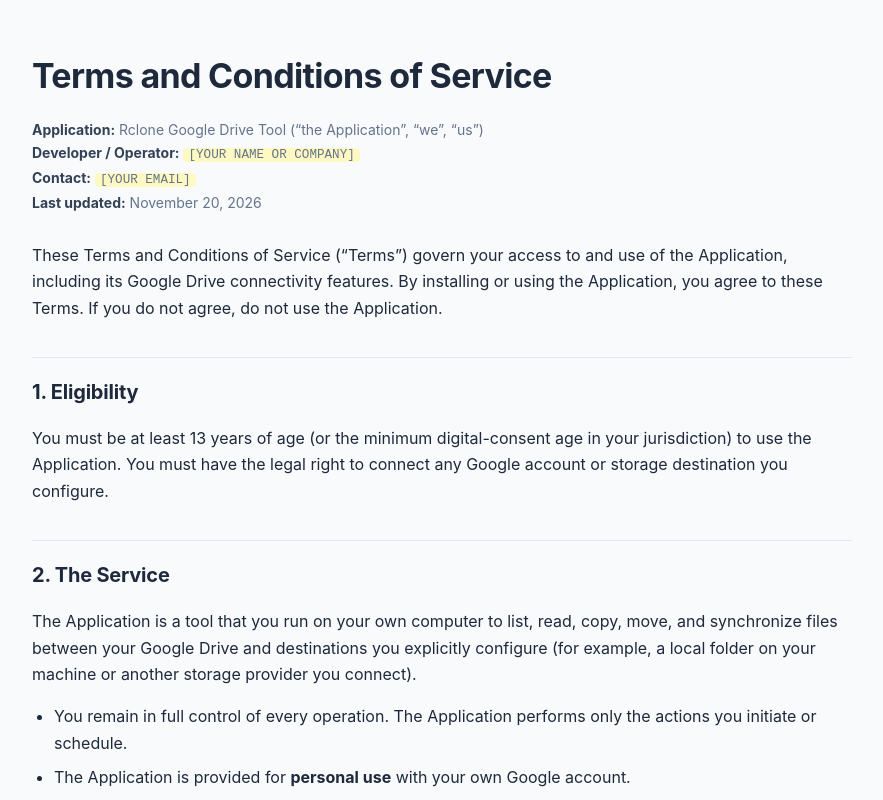
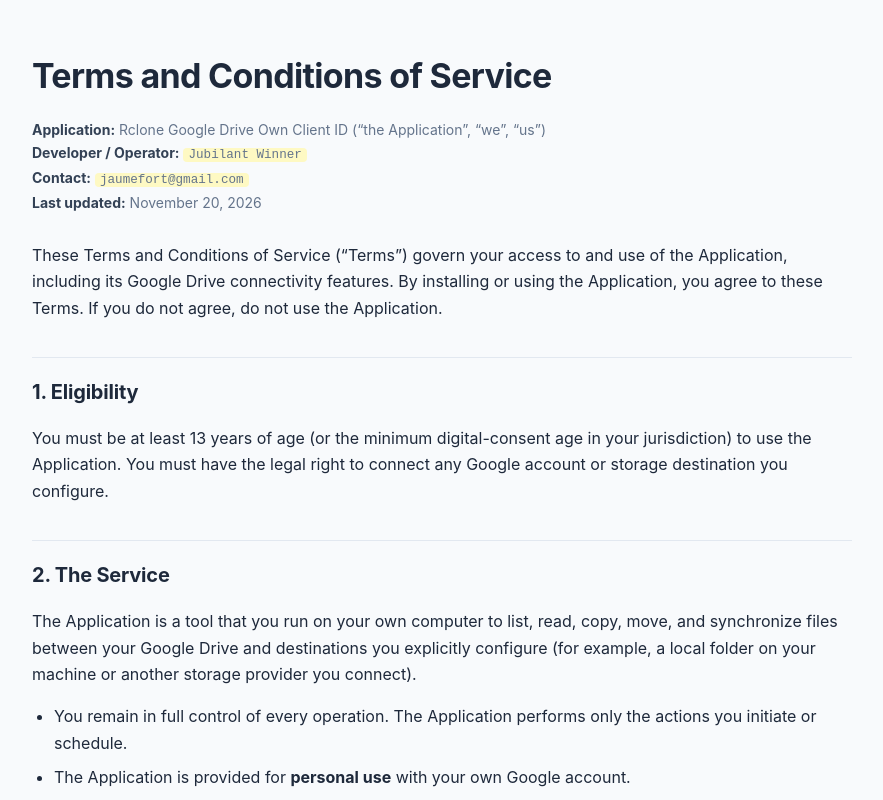
Before and after one commit to jaumefort-cyber/jubilant-winner, a plain HTML site: page terms.html in a window 1280 px wide. Shown: the top 800 px of the page, without its empty margins (198-1081 px from the left). Drawn offline with Linux system fonts and the light colour scheme.

Commit message:
Update terms.html

```diff
--- a/terms.html
+++ b/terms.html
@@ -3,7 +3,7 @@
 <head>
   <meta charset="UTF-8" />
   <meta name="viewport" content="width=device-width, initial-scale=1.0" />
-  <title>Terms of Service — Rclone Google Drive Tool</title>
+  <title>Terms of Service — Rclone Google Drive Own Client ID</title>
   <style>
     :root {
       color-scheme: light dark;
@@ -130,9 +130,9 @@
 
   <h1>Terms and Conditions of Service</h1>
   <p class="meta">
-    <strong>Application:</strong> Rclone Google Drive Tool (&ldquo;the Application&rdquo;, &ldquo;we&rdquo;, &ldquo;us&rdquo;)<br />
-    <strong>Developer / Operator:</strong> <span class="placeholder">[YOUR NAME OR COMPANY]</span><br />
-    <strong>Contact:</strong> <span class="placeholder">[YOUR EMAIL]</span><br />
+    <strong>Application:</strong> Rclone Google Drive Own Client ID (&ldquo;the Application&rdquo;, &ldquo;we&rdquo;, &ldquo;us&rdquo;)<br />
+    <strong>Developer / Operator:</strong> <span class="placeholder">Jubilant Winner</span><br />
+    <strong>Contact:</strong> <span class="placeholder">jaumefort@gmail.com</span><br />
     <strong>Last updated:</strong> November 20, 2026
   </p>
 
```
